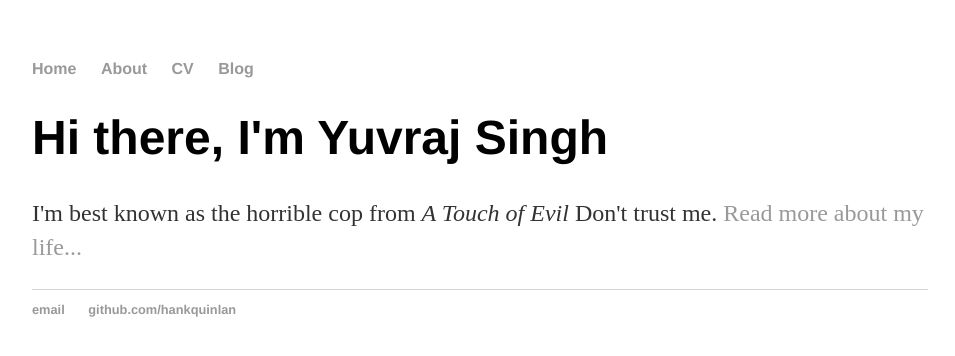
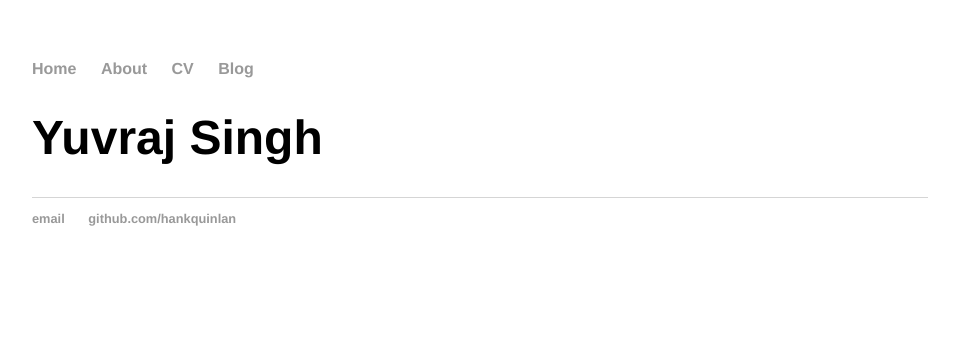
Before and after one commit to yuvrajsingh86/yuvrajsingh86.github.io, a Jekyll site: the page built from index.html, in a window 1280 px wide. Shown: the top 356 px of the page, without its empty margins (160-1115 px from the left). Built offline with Jekyll 4.4.1, drawn with Linux system fonts in a browser that asks for light colours.

Commit message:
Update index.html

```diff
--- a/index.html
+++ b/index.html
@@ -3,6 +3,6 @@ layout: default
 title: Hank Quinlan, Horrible Cop
 ---
 <div class="blurb">
-	<h1>Hi there, I'm Yuvraj Singh</h1>
-	<p>I'm best known as the horrible cop from <em>A Touch of Evil</em> Don't trust me. <a href="/about">Read more about my life...</a></p>
+	<h1>Yuvraj Singh</h1>
+	<p></a></p>
 </div><!-- /.blurb -->
```
